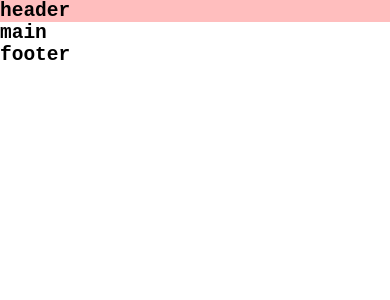
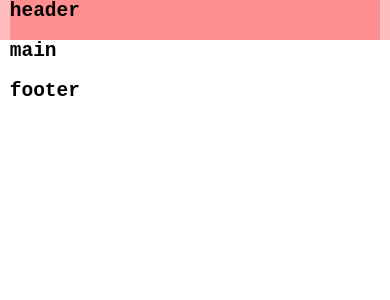
Before and after one commit to CarloDM/proj-html-vuejs, a Vue app: page / in a window 390 px wide. Shown: the top 300 px of the page. Built offline with nearby package versions, Linux system fonts and the light colour scheme.

Commit message:
[layout] my container & media query

```diff
--- a/src/App.vue
+++ b/src/App.vue
@@ -19,15 +19,17 @@ export default {
 </script>
 
 <template>
+  <div id="main_wrapper">
 
-  <Header class="debug"/>
-  <Main/>
-  <Footer/>
+    <Header class="debug"/>
+    <Main/>
+    <Footer/>
 
+  </div>
 </template>
 
 
-<style lang="scss">
+<style lang="scss" >
 @import './scss/main.scss';
 
 </style>
--- a/src/components/footer.vue
+++ b/src/components/footer.vue
@@ -5,7 +5,13 @@ export default {
 </script>
 
 <template>
-  <h2>footer</h2>
+  <footer>
+    <div class="my_container">
+
+      <h2>footer</h2>
+
+    </div>
+  </footer>
 </template>
 
 <style>
--- a/src/components/header.vue
+++ b/src/components/header.vue
@@ -5,9 +5,15 @@ export default {
 </script>
 
 <template>
-  <h2>header</h2>
+  <header>
+    <div class="my_container debug">
+
+      <h2>header</h2>
+
+    </div>
+  </header>
 </template>
 
-<style>
+<style lang="scss" scoped>
 
 </style>
--- a/src/components/main.vue
+++ b/src/components/main.vue
@@ -5,7 +5,13 @@ export default {
 </script>
 
 <template>
-  <h2>main</h2>
+  <main>
+    <div class="my_container">
+
+      <h2>main</h2>
+
+    </div>
+  </main>
 </template>
 
 <style>
--- a/src/scss/general.scss
+++ b/src/scss/general.scss
@@ -9,3 +9,14 @@
 body{
   font-family: monospace;
 }
+
+#main_wrapper{
+  width: 100%;
+}
+
+.my_container{
+  width: 70%;
+  max-width: 1200px;
+  min-height: 40px;
+  margin: 0 auto;
+}
--- /dev/null
+++ b/src/scss/general_mediaquery.scss
@@ -0,0 +1,18 @@
+
+@media screen and (max-width: 1200px) {
+  .my_container{
+    width: 75%
+  }
+}
+
+@media screen and (max-width: 768px) {
+  .my_container{
+    width: 80%
+  }
+}
+
+@media screen and (max-width: 500px) {
+  .my_container{
+    width: 95%;
+  }
+}
--- a/src/scss/main.scss
+++ b/src/scss/main.scss
@@ -1,3 +1,4 @@
 @use './var.scss' as * ;
 
 @import './general.scss';
+@import './general_mediaquery.scss';
```
Also changed, not shown: 1 other file (tests, documents, lock files or other folders).
